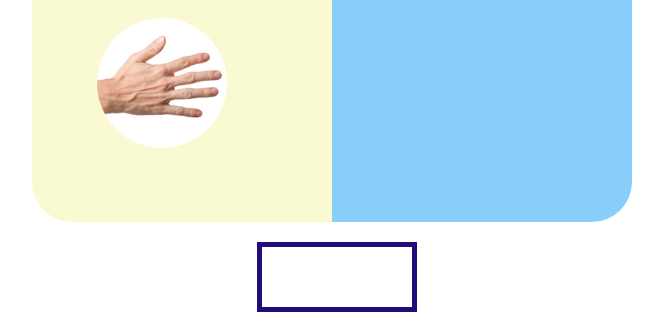
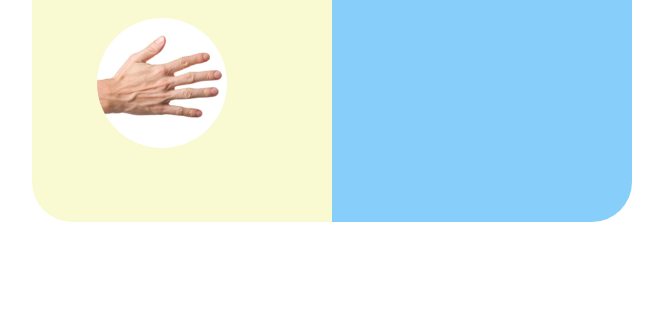
Before and after one commit to adhiyatmarama/adhiyatmarama.github.io-final-project-phase0, a plain HTML site: page index.html in a window 1280 px wide. Shown: the part 468-800 px from the top of the page, without its empty margins (308-971 px from the left). Drawn offline with Linux system fonts and the light colour scheme.

Commit message:
edit sedikit style

```diff
--- a/script.js
+++ b/script.js
@@ -6,7 +6,7 @@ function computerChoice(){
 }
 
 function getResult(computer, player){
-    if(player === computer) return 'SERI!';
+    if(player === computer) return 'SERI:|';
     if(player === 'gunting') return (computer === 'kertas') ? 'MENANG!' : 'KALAH:(';
     if(player === 'batu') return (computer === 'gunting') ? 'MENANG!' : 'KALAH:(';
     if(player === 'kertas') return (computer === 'batu') ? 'MENANG!' : 'KALAH:(';
--- a/style.css
+++ b/style.css
@@ -109,12 +109,11 @@ p {
 }
 
 .result {
-    width: 150px;
+    width: 200px;
     height: 60px;
-    border: 5px solid rgb(35, 11, 124);
     position: absolute;
     left: 50%;
-    margin-left: -75px;
+    margin-left: -95px;
     top: 50%;
     margin-top: 310px;
     margin-bottom: 30px;
@@ -122,7 +121,7 @@ p {
     text-align: center;
     line-height: 60px;
     color: #000080;
-    font-size: 30px;
+    font-size: 40px;
 }
 
 ul {
```
Also changed, not shown: index.html (+0 -2 lines).
